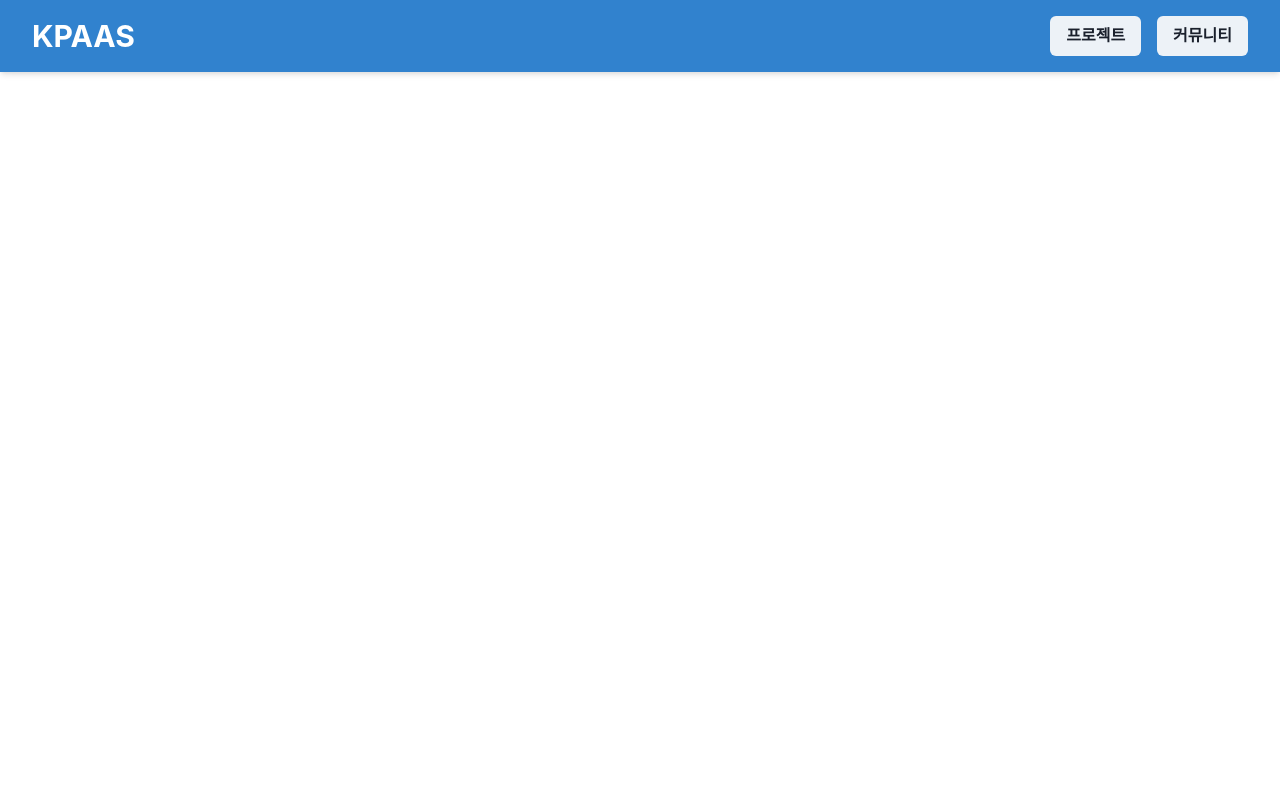
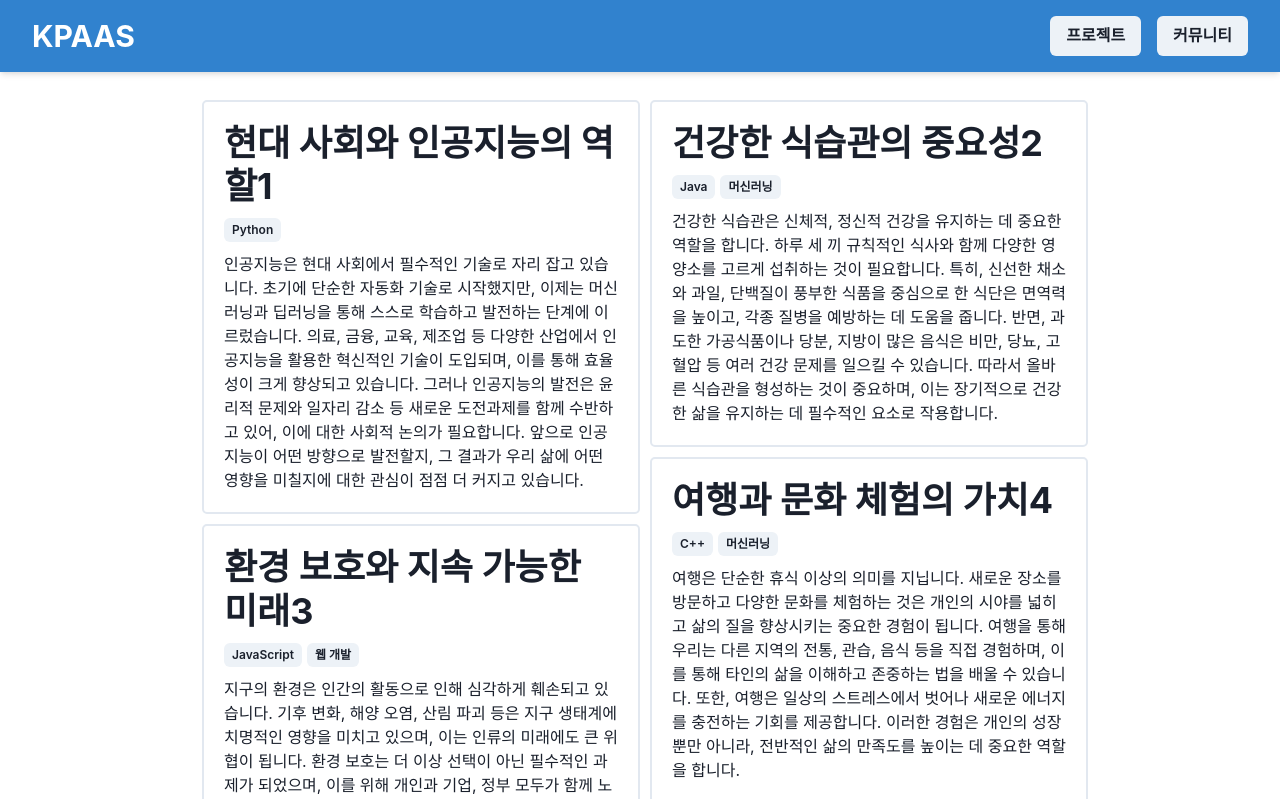
Before and after one commit to K-PaaS-SideKick/k-paas-front, a React (Create React App) app: page / in a window 1280 px wide. Shown: the top 799 px of the page. Built offline with nearby package versions, Linux system fonts and the light colour scheme.

Commit message:
"masonry"

```diff
--- a/package.json
+++ b/package.json
@@ -5,9 +5,10 @@
   "dependencies": {
     "@chakra-ui/icons": "^2.1.1",
     "@chakra-ui/react": "^2.8.2",
-    "@emotion/react": "^11.13.0",
+    "@emotion/react": "^11.13.3",
     "@emotion/styled": "^11.13.0",
-    "@mui/material": "^5.16.6",
+    "@mui/lab": "^6.0.0-beta.8",
+    "@mui/material": "^6.0.1",
     "@testing-library/jest-dom": "^5.14.1",
     "@testing-library/react": "^13.0.0",
     "@testing-library/user-event": "^13.2.1",
@@ -15,6 +16,7 @@
     "react": "^18.3.1",
     "react-dom": "^18.3.1",
     "react-icons": "^5.2.1",
+    "react-masonry-css": "^1.0.16",
     "react-router-dom": "^6.26.0",
     "react-scripts": "5.0.1",
     "typescript": "^5.5.4",
--- a/src/Pages/landing/LandingContainer.tsx
+++ b/src/Pages/landing/LandingContainer.tsx
@@ -1,11 +1,89 @@
 import React, { useState, useEffect } from "react";
+import { useDisclosure } from "@chakra-ui/react";
 import LandingPresentation from "./LandingPresentation";
 import { useNavigate } from "react-router-dom";
 
 const LandingContainer: React.FC = () => {
+  interface Post {
+    id: number;
+    title: string;
+    content: string;
+    categories: string[];
+    views: number;
+  }
+
+  const dummyPosts: Post[] = [
+    {
+      id: 1,
+      title: "현대 사회와 인공지능의 역할1",
+      content:
+        "인공지능은 현대 사회에서 필수적인 기술로 자리 잡고 있습니다. 초기에 단순한 자동화 기술로 시작했지만, 이제는 머신러닝과 딥러닝을 통해 스스로 학습하고 발전하는 단계에 이르렀습니다. 의료, 금융, 교육, 제조업 등 다양한 산업에서 인공지능을 활용한 혁신적인 기술이 도입되며, 이를 통해 효율성이 크게 향상되고 있습니다. 그러나 인공지능의 발전은 윤리적 문제와 일자리 감소 등 새로운 도전과제를 함께 수반하고 있어, 이에 대한 사회적 논의가 필요합니다. 앞으로 인공지능이 어떤 방향으로 발전할지, 그 결과가 우리 삶에 어떤 영향을 미칠지에 대한 관심이 점점 더 커지고 있습니다.",
+      categories: ["Python"],
+      views: 100,
+    },
+    {
+      id: 2,
+      title: "건강한 식습관의 중요성2",
+      content:
+        "건강한 식습관은 신체적, 정신적 건강을 유지하는 데 중요한 역할을 합니다. 하루 세 끼 규칙적인 식사와 함께 다양한 영양소를 고르게 섭취하는 것이 필요합니다. 특히, 신선한 채소와 과일, 단백질이 풍부한 식품을 중심으로 한 식단은 면역력을 높이고, 각종 질병을 예방하는 데 도움을 줍니다. 반면, 과도한 가공식품이나 당분, 지방이 많은 음식은 비만, 당뇨, 고혈압 등 여러 건강 문제를 일으킬 수 있습니다. 따라서 올바른 식습관을 형성하는 것이 중요하며, 이는 장기적으로 건강한 삶을 유지하는 데 필수적인 요소로 작용합니다.",
+      categories: ["Java", "머신러닝"],
+      views: 80,
+    },
+    {
+      id: 3,
+      title: "환경 보호와 지속 가능한 미래3",
+      content:
+        "지구의 환경은 인간의 활동으로 인해 심각하게 훼손되고 있습니다. 기후 변화, 해양 오염, 산림 파괴 등은 지구 생태계에 치명적인 영향을 미치고 있으며, 이는 인류의 미래에도 큰 위협이 됩니다. 환경 보호는 더 이상 선택이 아닌 필수적인 과제가 되었으며, 이를 위해 개인과 기업, 정부 모두가 함께 노력해야 합니다. 자원 절약, 재활용, 친환경 에너지 사용 등 지속 가능한 방식으로 삶을 영위하는 것이 중요합니다. 우리의 작은 실천이 모여 지구의 건강을 회복시키고, 미래 세대에게 깨끗한 환경을 물려줄 수 있습니다.",
+      categories: ["JavaScript", "웹 개발"],
+      views: 120,
+    },
+    {
+      id: 4,
+      title: "여행과 문화 체험의 가치4",
+      content:
+        "여행은 단순한 휴식 이상의 의미를 지닙니다. 새로운 장소를 방문하고 다양한 문화를 체험하는 것은 개인의 시야를 넓히고 삶의 질을 향상시키는 중요한 경험이 됩니다. 여행을 통해 우리는 다른 지역의 전통, 관습, 음식 등을 직접 경험하며, 이를 통해 타인의 삶을 이해하고 존중하는 법을 배울 수 있습니다. 또한, 여행은 일상의 스트레스에서 벗어나 새로운 에너지를 충전하는 기회를 제공합니다. 이러한 경험은 개인의 성장뿐만 아니라, 전반적인 삶의 만족도를 높이는 데 중요한 역할을 합니다.",
+      categories: ["C++", "머신러닝"],
+      views: 90,
+    },
+    {
+      id: 5,
+      title: "자기 개발과 목표 설정의 중요성5",
+      content:
+        "자기 개발은 개인의 잠재력을 극대화하고 삶의 질을 높이는 데 중요한 요소입니다. 이를 위해서는 먼저 명확한 목표를 설정하고, 그 목표를 달성하기 위한 구체적인 계획을 세우는 것이 필요합니다. 목표 설정은 삶의 방향성을 제공하며, 도전과 성취를 통해 자기 만족감을 얻을 수 있습니다. 또한, 자기 개발은 학습과 경험을 통해 이루어지며, 이는 개인의 역량을 강화하고 더 나은 기회를 창출하는 데 도움을 줍니다. 꾸준한 노력과 자기 개발을 통해 우리는 보다 풍요롭고 의미 있는 삶을 살아갈 수 있습니다.",
+      categories: ["C++"],
+      views: 90,
+    },
+  ];
+  const {
+    isOpen: isPostModalOpen,
+    onOpen: onPostModalOpen,
+    onClose: onPostModalClose,
+  } = useDisclosure();
   const navigate = useNavigate();
+  const [selectedPost, setSelectedPost] = useState<Post | null>(null);
+  const [posts, setPosts] = useState<Post[]>(dummyPosts);
 
-  return <LandingPresentation navigate={navigate} />;
+  const handlePostClick = (post: Post) => {
+    setSelectedPost(post);
+    onPostModalOpen();
+    // Increase view count
+    setPosts((prevPosts) =>
+      prevPosts.map((p) =>
+        p.id === post.id ? { ...p, views: p.views + 1 } : p
+      )
+    );
+  };
+
+  return (
+    <LandingPresentation
+      navigate={navigate}
+      post={dummyPosts}
+      handlePostClick={handlePostClick}
+      isPostModalOpen={isPostModalOpen}
+      onPostModalClose={onPostModalClose}
+      selectedPost={selectedPost}
+    />
+  );
 };
 
 export default LandingContainer;
--- a/src/Pages/landing/LandingPresentation.tsx
+++ b/src/Pages/landing/LandingPresentation.tsx
@@ -2,31 +2,62 @@ import React from "react";
 import {
   Box,
   Button,
+  Grid,
+  SimpleGrid,
   Container,
+  Heading,
+  Text,
+  HStack,
   Flex,
-  Heading,
-  HStack,
-  Icon,
-  Link,
+  Modal,
+  ModalOverlay,
+  ModalContent,
+  ModalHeader,
+  ModalFooter,
+  ModalBody,
+  ModalCloseButton,
+  Wrap,
+  WrapItem,
   useColorModeValue,
 } from "@chakra-ui/react";
+import Masonry from "react-masonry-css";
 import { useNavigate } from "react-router-dom";
 import { NavigateFunction } from "react-router-dom";
+import "./landing.css";
 
 interface LandingPresentationProps {
   navigate: NavigateFunction;
+  post: Post[];
+  handlePostClick: (post: Post) => void;
+  isPostModalOpen: boolean;
+  onPostModalClose: () => void;
+  selectedPost: Post | null;
+}
+interface Post {
+  id: number;
+  title: string;
+  content: string;
+  categories: string[];
+  views: number;
 }
 
 const LandingPresentation: React.FC<LandingPresentationProps> = (props) => {
   const navigate = useNavigate();
 
-  const bgColor = useColorModeValue("blue.500", "blue.700");
+  const bgColor = useColorModeValue("blue.500", "blue.3000");
   const textColor = useColorModeValue("white", "gray.100");
   const modalBg = useColorModeValue("white", "gray.800");
-  const inputBg = useColorModeValue("gray.100", "gray.700");
+  const inputBg = useColorModeValue("gray.100", "gray.3000");
+
+  const breakpointColumnsObj = {
+    default: 3,
+    1300: 2,
+    800: 1,
+  };
 
   return (
     <Box>
+      {/* header */}
       <Box
         as="header"
         position="fixed"
@@ -83,7 +114,75 @@ const LandingPresentation: React.FC<LandingPresentationProps> = (props) => {
           </Flex>
         </Container>
       </Box>
-      <Button onClick={() => navigate("/project")}>프로젝트페이지</Button>
+      <Masonry
+        breakpointCols={breakpointColumnsObj}
+        className="my-masonry-grid"
+        columnClassName="my-masonry-grid_column"
+      >
+        {props.post.map((post) => (
+          <Box
+            key={post.id}
+            padding="20px"
+            border="2px"
+            borderRadius="5px"
+            borderColor="gray.200"
+            marginBottom="10px"
+            bg="white"
+            overflow="hidden"
+            onClick={() => props.handlePostClick(post)}
+          >
+            <Heading margin="0 0 10px 0">{post.title}</Heading>
+            {post.categories.map((category) => (
+              <Button
+                key={category}
+                size="xs"
+                colorScheme="gray"
+                textAlign="center"
+                margin="0 5px 10px 0"
+              >
+                {category}
+              </Button>
+            ))}
+            <Text>{post.content}</Text>
+          </Box>
+        ))}
+      </Masonry>
+
+      {/* Post Modal */}
+      <Modal
+        isOpen={props.isPostModalOpen}
+        onClose={props.onPostModalClose}
+        size="xl"
+      >
+        <ModalOverlay />
+        <ModalContent>
+          <ModalHeader>{props.selectedPost?.title}</ModalHeader>
+          <ModalCloseButton />
+          <ModalBody>
+            <Text>{props.selectedPost?.content}</Text>
+            <Text mt={4} fontWeight="bold">
+              카테고리:
+            </Text>
+            <Wrap mt={2}>
+              {props.selectedPost?.categories.map((category) => (
+                <WrapItem key={category}>
+                  <Button size="xs" colorScheme="blue" variant="outline">
+                    {category}
+                  </Button>
+                </WrapItem>
+              ))}
+            </Wrap>
+            <Text mt={4} fontWeight="bold">
+              조회수: {(props.selectedPost?.views ?? 0) + 1}
+            </Text>
+          </ModalBody>
+          <ModalFooter>
+            <Button colorScheme="blue" mr={3} onClick={props.onPostModalClose}>
+              닫기
+            </Button>
+          </ModalFooter>
+        </ModalContent>
+      </Modal>
     </Box>
   );
 };
--- /dev/null
+++ b/src/Pages/landing/landing.css
@@ -0,0 +1,14 @@
+.my-masonry-grid {
+  display: flex;
+  margin: 100px auto;
+  width: 70%;
+}
+.my-masonry-grid_column {
+  padding-left: 10px; /* gutter size */
+  background-clip: padding-box;
+}
+
+/* Style your individual items */
+.my-masonry-grid_column > div {
+  margin-bottom: 10px;
+}
```
